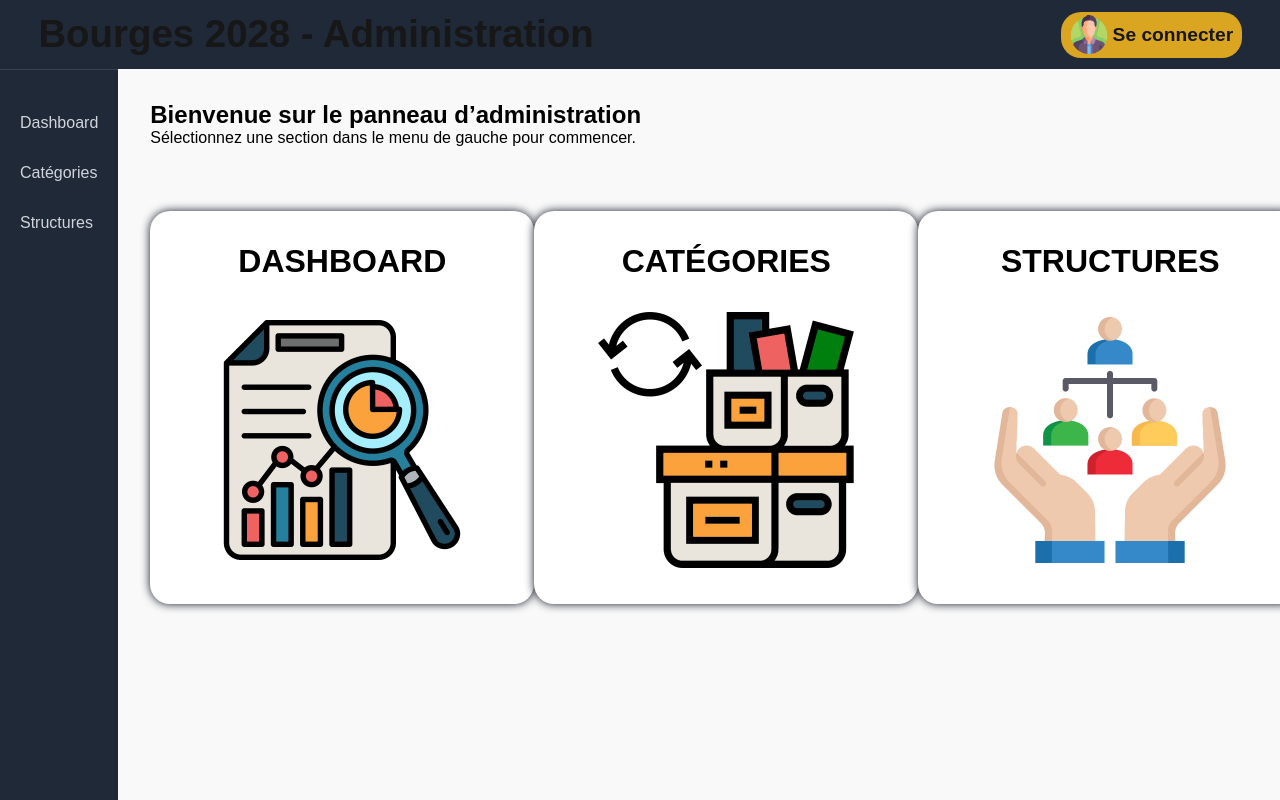
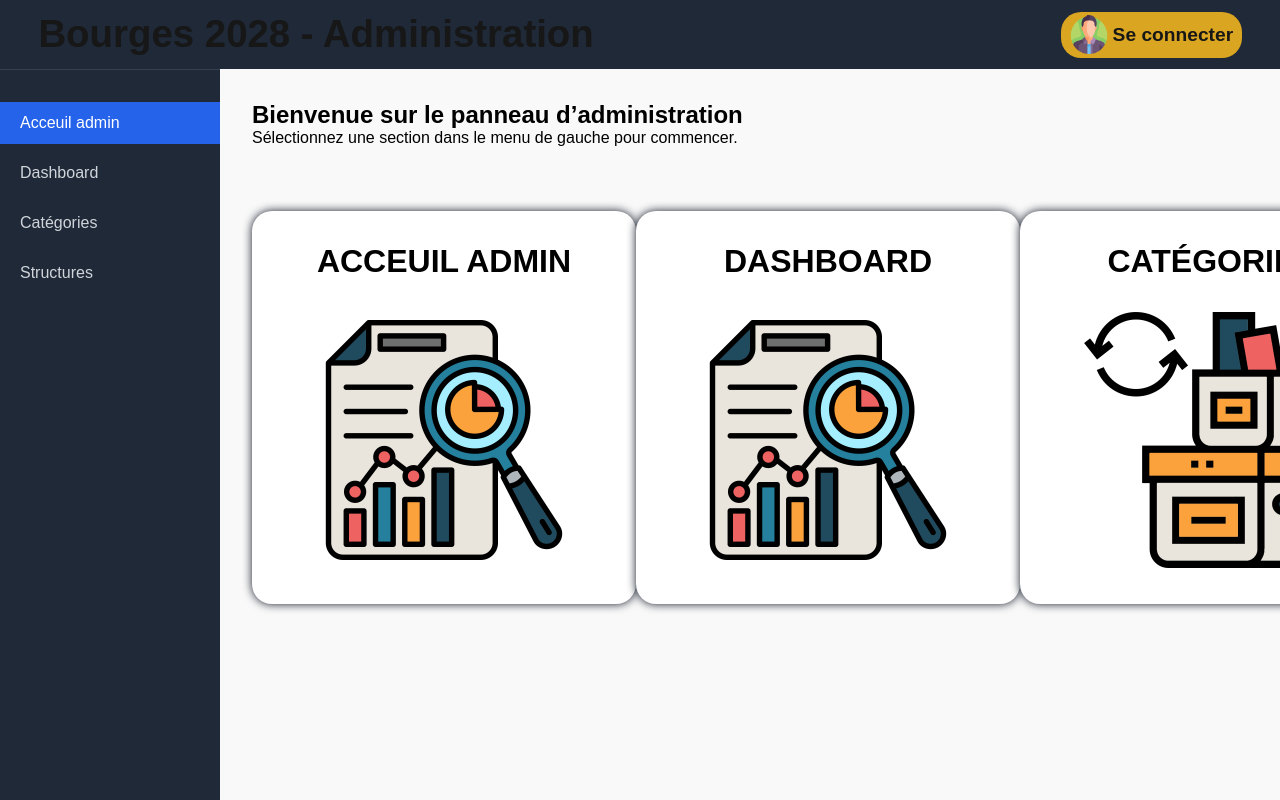
Before and after one commit to TronnoxUwU/SAE-3Annee, a Next.js app in the folder bourge2028/: page /admin in a window 1280 px wide. Built offline with nearby package versions, Linux system fonts and the light colour scheme; no server answers; the database is empty.

Commit message:
avancement dashboard admin + fix du projet

```diff
--- /dev/null
+++ b/bourge2028/src/app/admin/components/admin-carousel.tsx
@@ -0,0 +1,31 @@
+"use client"
+
+import Link from "next/link";
+import { usePathname } from "next/navigation";
+import React from "react";
+
+import "../styles/admin.css";
+
+export default function AdminMenu() {
+
+    const pathname = usePathname();
+    const menuItems = [
+        { name: "Acceuil admin", path: "/admin", image: "/images/data.png"},
+        { name: "Dashboard", path: "/admin/dashboard", image: "/images/data.png" },
+        { name: "Catégories", path: "/admin/categories", image: "/images/categorie.png" },
+        { name: "Structures", path: "/admin/structures", image: "/images/structure.png" },
+    ];
+
+    return (
+        <div className="admin-menu">
+            {menuItems.map((item) => (
+              item.image && (
+                <a key={item.path} href={item.path} className="content-bloc">
+                  <p>{item.name}</p>
+                  <img src={item.image} alt={item.name} />
+                </a>
+              )
+            ))}
+          </div>
+    );
+}
--- /dev/null
+++ b/bourge2028/src/app/admin/components/admin-sidebar.module.css
@@ -0,0 +1,37 @@
+.admin_sidebar {
+    min-height: 100%;
+    overflow-y: hidden;
+  min-width: 220px;
+  background: #1f2937;
+  color: white;
+  padding: 1.5rem 0;
+  border-top: solid 1px #374151;
+}
+
+.admin_sidebar ul {
+  list-style: none;
+  padding: 0;
+  margin: 0;
+}
+
+.admin_sidebar li {
+  margin: 0.5rem 0;
+}
+
+.admin_sidebar a {
+  color: #d1d5db;
+  text-decoration: none;
+  display: block;
+  padding: 0.75rem 1.25rem;
+  transition: background 0.2s;
+}
+
+.admin_sidebar a:hover {
+  background: #374151;
+  color: white;
+}
+
+.admin_sidebar .active a {
+  background: #2563eb;
+  color: white;
+}
--- /dev/null
+++ b/bourge2028/src/app/admin/components/admin-sidebar.tsx
@@ -0,0 +1,33 @@
+"use client";
+
+import Link from "next/link";
+import { usePathname } from "next/navigation";
+import React from "react";
+
+import Styles from "./admin-sidebar.module.css";
+
+export default function AdminSidebar() {
+  const pathname = usePathname();
+
+  const menuItems = [
+    { name: "Acceuil admin", path: "/admin" },
+    { name: "Dashboard", path: "/admin/dashboard" },
+    { name: "Catégories", path: "/admin/categories" },
+    { name: "Structures", path: "/admin/structures" },
+  ];
+
+  return (
+    <nav className={Styles.admin_sidebar}>
+      <ul>
+        {menuItems.map((item) => (
+          <li
+            key={item.path}
+            className={pathname === item.path ? Styles.active : ""}
+          >
+            <Link href={item.path}>{item.name}</Link>
+          </li>
+        ))}
+      </ul>
+    </nav>
+  );
+}
--- /dev/null
+++ b/bourge2028/src/app/admin/dashboard/styles/dashboard.css
@@ -0,0 +1,10 @@
+body {
+    background-color: white;
+    display: flex;
+    flex-direction: column;
+}
+
+main {
+    flex: 1;
+    display: flex;
+}
--- /dev/null
+++ b/bourge2028/src/app/admin/layout.js
@@ -0,0 +1,30 @@
+import { Geist, Geist_Mono } from "next/font/google";
+import "@/styles/globals.css";
+import "./styles/admin.css";
+import AnalyticsTracker from "@/components/AnalyticsTracker";
+
+const geistSans = Geist({
+  variable: "--font-geist-sans",
+  subsets: ["latin"],
+});
+
+const geistMono = Geist_Mono({
+  variable: "--font-geist-mono",
+  subsets: ["latin"],
+});
+
+export const metadata = {
+  title: "Bourges28 - Admin",
+  description: "Panel administrateur",
+};
+
+export default function RootLayout({ children }) {
+  return (
+    <html lang="fr">
+      <body className={`${geistSans.variable} ${geistMono.variable}`}>
+        {children}
+        <AnalyticsTracker />
+      </body>
+    </html>
+  );
+}
--- a/bourge2028/src/app/admin/page.js
+++ b/bourge2028/src/app/admin/page.js
@@ -1,38 +1,18 @@
-"use client";
 
-import Link from "next/link";
-import { usePathname } from "next/navigation";
-import "./styles/admin.css";
+// import "./styles/admin.css";
 
-
+import AdminSidebar from "./components/admin-sidebar";
+import AdminMenu from "./components/admin-carousel";
 import Topbar from "@/components/Topbar.jsx";
 
 export default function AdminPage() {
-  const pathname = usePathname();
-
-  const menuItems = [
-    { name: "Dashboard", path: "/admin/dashboard", image: "/images/data.png" },
-    { name: "Catégories", path: "/admin/categories", image: "/images/categorie.png" },
-    { name: "Structures", path: "/admin/structures", image: "/images/structure.png" },
-  ];
 
   return (
     <div className="admin-container">
       <Topbar title="Bourges 2028 - Administration"/>
-      {/* <header className="admin-topbar">
-        <h1>Bourges 2028 — Administration</h1>
-      </header> */}
 
       <div className="admin-content">
-        <nav className="admin-sidebar">
-          <ul>
-            {menuItems.map((item) => (
-              <li key={item.path} className={pathname === item.path ? "active" : ""}>
-                <Link href={item.path}>{item.name}</Link>
-              </li>
-            ))}
-          </ul>
-        </nav>
+        <AdminSidebar />
 
         <main className="admin-main">
           <div className="admin-top-content">
@@ -40,14 +20,7 @@ export default function AdminPage() {
             <p>Sélectionnez une section dans le menu de gauche pour commencer.</p>
           </div>
 
-          <div className="admin-menu">
-              {menuItems.map((item) => (
-              <a key={item.path} href={item.path} className="content-bloc">
-                <p>{item.name}</p>
-                <img src={item.image} alt="image" />
-              </a>
-            ))}
-          </div>
+          <AdminMenu />
         </main>
       </div>
     </div>
--- a/bourge2028/src/app/admin/styles/admin.css
+++ b/bourge2028/src/app/admin/styles/admin.css
@@ -6,56 +6,11 @@
   background-color: #f9f9f9;
 }
 
-.admin-topbar {
-  background: #111827;
-  color: white;
-  padding: 1rem 2rem;
-  font-size: 1.25rem;
-  font-weight: 600;
-}
 
 .admin-content {
   display: flex;
   flex: 1;
 }
-
-.admin-sidebar {
-  width: 220px;
-  background: #1f2937;
-  color: white;
-  padding: 1.5rem 0;
-  border-top: solid 1px #374151;
-}
-
-.admin-sidebar ul {
-  list-style: none;
-  padding: 0;
-  margin: 0;
-}
-
-.admin-sidebar li {
-  margin: 0.5rem 0;
-}
-
-.admin-sidebar a {
-  color: #d1d5db;
-  text-decoration: none;
-  display: block;
-  padding: 0.75rem 1.25rem;
-  transition: background 0.2s;
-}
-
-.admin-sidebar a:hover {
-  background: #374151;
-  color: white;
-}
-
-.admin-sidebar .active a {
-  background: #2563eb;
-  color: white;
-}
-
-
 
 
 .admin-main {
--- a/bourge2028/src/components/Topbar.jsx
+++ b/bourge2028/src/components/Topbar.jsx
@@ -1,11 +1,15 @@
 import React from "react";
-import "@/styles/Topbar.css";
+import Styles from "./Topbar.module.css";
 
 export default function Topbar({ title = "Bourges 2028", fixed = false }) {
   return (
-    <header className={`topbar ${fixed ? "topbar-fixed" : "topbar-bloc"}`}>
+    <header
+      className={`${Styles.topbar} ${
+        fixed ? Styles.topbar_fixed : Styles.topbar_bloc
+      }`}
+    >
       <h1>{title}</h1>
-      <a className="connect" href="">
+      <a className={Styles.connect} href="">
         <img src="/images/tete.png" alt="tete" />
         <p>Se connecter</p>
       </a>
--- a/bourge2028/src/styles/Topbar.css
+++ b/bourge2028/src/components/Topbar.module.css
@@ -3,7 +3,7 @@
   display: flex;
   justify-content: space-between;
 }
-.topbar-fixed {
+.topbar_fixed {
   position: fixed;
   z-index: 999;
 
@@ -17,7 +17,7 @@
 
   font-size: larger;
 }
-.topbar-bloc {
+.topbar_bloc {
 
   /* margin: 2vh 4vw 0 20vw; */
   padding: 0.6em 2em;
--- a/bourge2028/src/styles/globals.css
+++ b/bourge2028/src/styles/globals.css
@@ -12,6 +12,7 @@
 
 html,
 body {
+  min-height: 100vh;
   max-width: 100vw;
   overflow-x: hidden;
 }
```
Also changed, not shown: bourge2028/src/app/admin/dashboard/page.js (+13 -4 lines), 1 other file (tests, documents, lock files or other folders).
